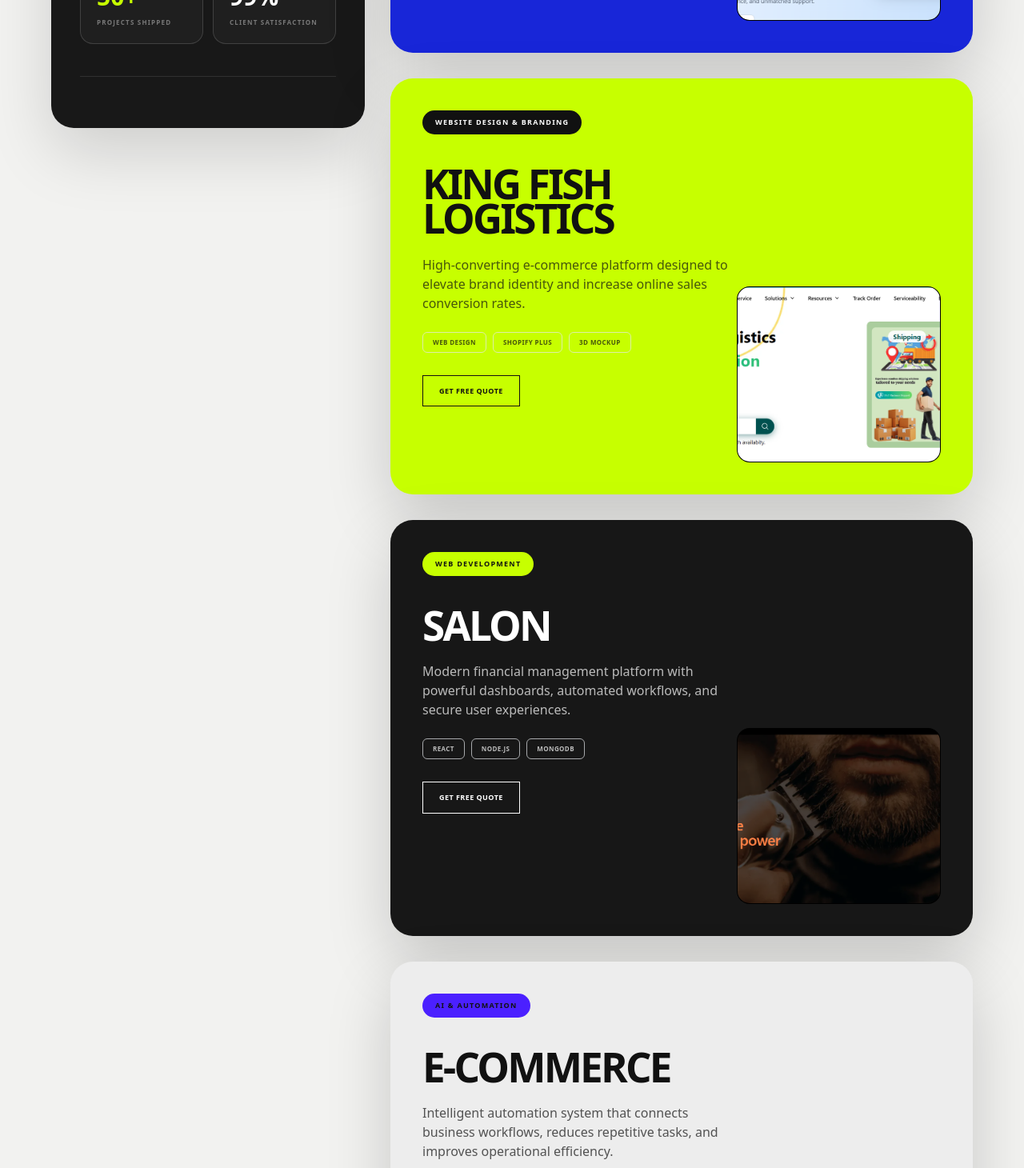
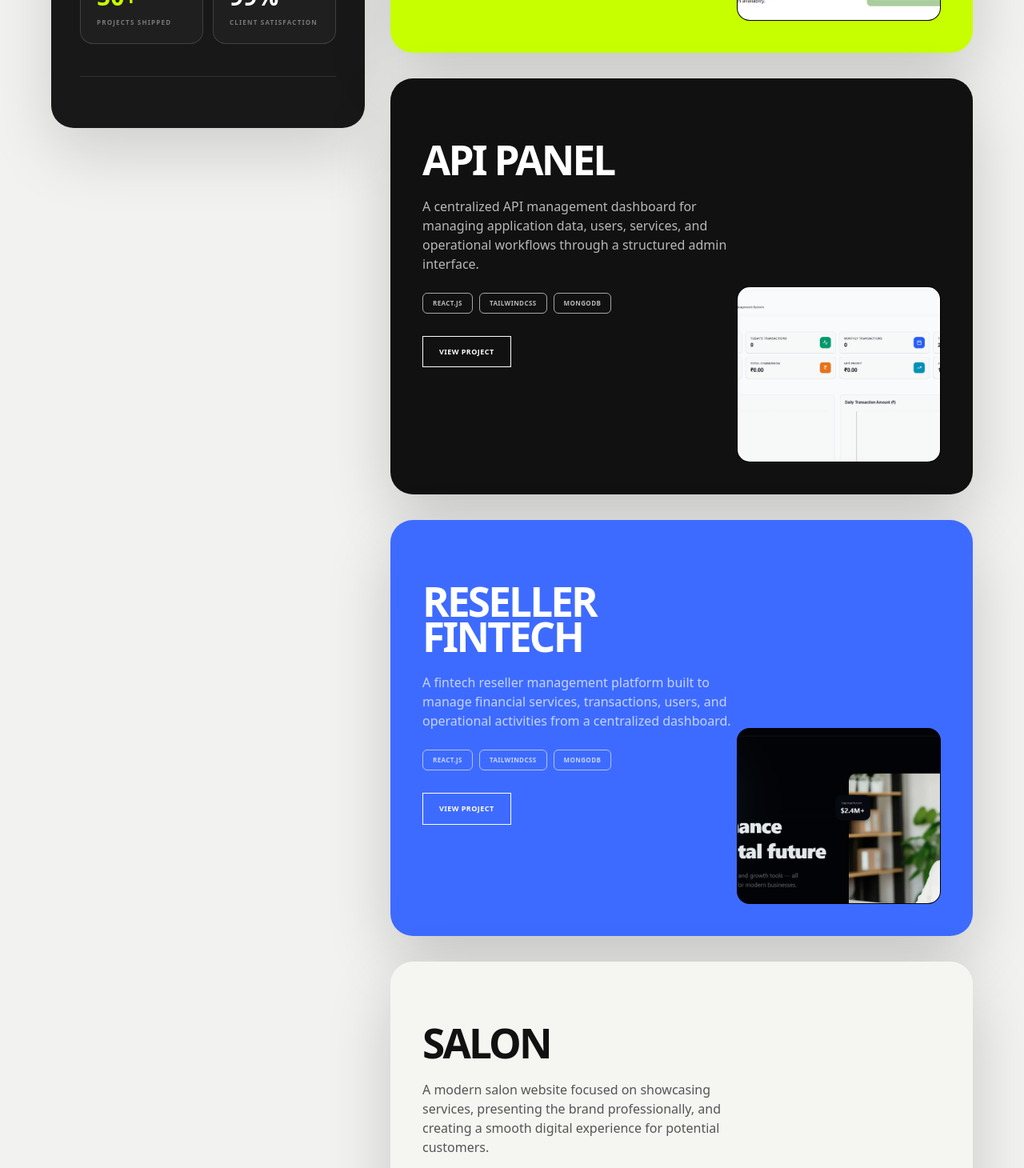
Before and after one commit to AgCode18/Axentra-Labs, a Next.js app: page / in a window 1280 px wide. Shown: the part 6540-8000 px from the top of the page at 80% size. Built offline with nearby package versions, Linux system fonts and the light colour scheme.

Commit message:
feat: update project details and testimonials for improved clarity and branding

```diff
--- a/components/FeaturedWork.tsx
+++ b/components/FeaturedWork.tsx
@@ -10,55 +10,150 @@
 gsap.registerPlugin(ScrollTrigger);
 
 const projects = [
+
   {
-    number: "01 / 04",
-    category: "MVP DEVELOPMENT & SAAS",
-    title: "Loan Management System",
+  title: "King Fish Logistics",
   description:
-      "Scalable MVP built for growth. Automated AI workflows, real-time analytics, and enterprise-ready cloud infrastructure.",
-    tags: ["REACT.JS", "NODE.JS", "MYSQL"],
-    image: "/projects/lmsimage.png",
-    background: "#1826D8",
-    textColor: "#FFFFFF",
-    accent: "#C7FF00",
-  },
-  {
-    number: "02 / 04",
-    category: "WEBSITE DESIGN & BRANDING",
-    title: "King FIsh Logistics",
-    description:
-      "High-converting e-commerce platform designed to elevate brand identity and increase online sales conversion rates.",
+    "A modern logistics website designed to present transportation services, build brand trust, and make it easier for customers to explore and connect with the business.",
   tags: ["WEB DESIGN", "SHOPIFY PLUS", "3D MOCKUP"],
   image: "/projects/logistic.png",
+  href: "https://www.kingfishlogistics.in/",
   background: "#C7FF00",
   textColor: "#111111",
   accent: "#111111",
   accentTextColor: "#FFFFFF",
 },
+
 {
-    number: "03 / 04",
-    category: "WEB DEVELOPMENT",
+  title: "API Panel",
+  description:
+    "A centralized API management dashboard for managing application data, users, services, and operational workflows through a structured admin interface.",
+  tags: ["REACT.JS", "TAILWINDCSS", "MONGODB"],
+  image: "/projects/api.png",
+  href: "https://apipanel.azzunique.cloud/login",
+  background: "#111111",
+  textColor: "#FFFFFF",
+  accent: "#6C4EFF",
+  accentTextColor: "#FFFFFF",
+},
+
+{
+  title: "Reseller Fintech",
+  description:
+    "A fintech reseller management platform built to manage financial services, transactions, users, and operational activities from a centralized dashboard.",
+  tags: ["REACT.JS", "TAILWINDCSS", "MONGODB"],
+  image: "/projects/reseller.png",
+  href: "https://superadmin.bankfipay.com/",
+  background: "#3E6BFF",
+  textColor: "#FFFFFF",
+  accent: "#C7FF00",
+  accentTextColor: "#111111",
+},
+
+{
   title: "Salon",
   description:
-      "Modern financial management platform with powerful dashboards, automated workflows, and secure user experiences.",
+    "A modern salon website focused on showcasing services, presenting the brand professionally, and creating a smooth digital experience for potential customers.",
   tags: ["REACT", "NODE.JS", "MONGODB"],
   image: "/projects/salon.png",
-    background: "#171717",
+  href: "https://salondummy.vercel.app/",
+  background: "#F5F5F2",
+  textColor: "#111111",
+  accent: "#FF6B35",
+  accentTextColor: "#FFFFFF",
+},
+
+{
+  title: "E-Commerce",
+  description:
+    "An e-commerce platform designed to showcase products, simplify online shopping, and provide customers with a clean and responsive purchasing experience.",
+  tags: ["REACT.JS", "TAILWINDCSS", "MONGODB"],
+  image: "/projects/e-comi.png",
+  href: "https://omenterprisesjpr.com/",
+  background: "#6C4EFF",
   textColor: "#FFFFFF",
   accent: "#C7FF00",
+  accentTextColor: "#111111",
 },
+
 {
-    number: "04 / 04",
-    category: "AI & AUTOMATION",
-    title: "E-Commerce",
+  title: "Loan Management System",
   description:
-      "Intelligent automation system that connects business workflows, reduces repetitive tasks, and improves operational efficiency.",
-    tags: ["AI", "AUTOMATION", "EXPRESS"],
-    image: "/projects/e-comi.png",
-    background: "#EDEDED",
+    "A loan management platform for handling customers, loan applications, repayment workflows, financial records, and day-to-day lending operations.",
+  tags: ["REACT.JS", "NODE.JS", "MYSQL"],
+  image: "/projects/lmsimage.png",
+  href: "https://mascotfin.com/",
+  background: "#1826D8",
+  textColor: "#FFFFFF",
+  accent: "#22D3EE",
+  accentTextColor: "#111111",
+},
+
+{
+  title: "Dentoi",
+  description:
+    "A modern dental website designed to showcase dental services, communicate the brand clearly, and provide visitors with an engaging and easy-to-navigate experience.",
+  tags: ["REACT.JS", "TAILWINDCSS", "GSAP"],
+  image: "/projects/dental.png",
+  href: "https://dainteldummy.vercel.app/",
+  background: "#E9F7F5",
   textColor: "#111111",
-    accent: "#4B20FF",
+  accent: "#0F766E",
+  accentTextColor: "#FFFFFF",
 },
+
+{
+  title: "Latte Laven Cafe",
+  description:
+    "A visually rich cafe website created to showcase the cafe's brand, menu, atmosphere, and offerings through an engaging digital experience.",
+  tags: ["REACT.JS", "TAILWINDCSS", "MONGODB"],
+  image: "/projects/P-3.png",
+  href: "https://cafedummy.vercel.app/",
+  background: "#F3E8D0",
+  textColor: "#2B2118",
+  accent: "#8B5E34",
+  accentTextColor: "#FFFFFF",
+},
+
+{
+  title: "Quirk",
+  description:
+    "A health and fitness platform that helps users set realistic goals, track their progress, and build consistent habits through a simple and engaging experience.",
+  tags: ["REACT.JS", "TAILWINDCSS", "MONGODB"],
+  image: "/projects/p-1.png",
+  href: "https://gymdummy.vercel.app/",
+  background: "#DDF7E8",
+  textColor: "#10251A",
+  accent: "#16A34A",
+  accentTextColor: "#FFFFFF",
+},
+
+// {
+//   title: "Travel Bug",
+//   description:
+//     "An immersive travel platform designed to inspire exploration through destination-focused content, interactive sections, and smooth animations.",
+//   tags: ["REACT.JS", "TAILWINDCSS", "MONGODB", "FIGMA"],
+//   image: "/projects/e-comi.png",
+//   href: "https://cozy-llama-cc3aa2.netlify.app/",
+//   background: "#DFF4FF",
+//   textColor: "#10212B",
+//   accent: "#0284C7",
+//   accentTextColor: "#FFFFFF",
+// },
+
+{
+  title: "Real Estate",
+  description:
+    "A modern real estate website designed to showcase properties clearly and provide users with a clean, intuitive experience for exploring available listings.",
+  tags: ["NEXT.JS", "TAILWINDCSS", "FIGMA"],
+  image: "/projects/realstate.png",
+  href: "https://real-estate-phi-blond.vercel.app/",
+  background: "#EFEAFF",
+  textColor: "#20173A",
+  accent: "#7C3AED",
+  accentTextColor: "#FFFFFF",
+},
+
 ];
 
 export default function FeaturedWork() {
@@ -259,7 +354,7 @@
 
           {projects.map((project, index) => (
             <article
-              key={project.number}
+              // key={project.number}
               className="work-card sticky top-24 mb-8 min-h-[480px] overflow-hidden rounded-[28px] shadow-[0_30px_80px_rgba(0,0,0,0.18)] md:min-h-[520px]"
               style={{
                 backgroundColor: project.background,
@@ -274,15 +369,6 @@
                   ================================================= */}
 
                 <div className="flex items-start justify-between gap-4">
-                    <span
-                      className="rounded-full px-4 py-2 text-[9px] font-black uppercase tracking-[0.14em]"
-                      style={{
-                        backgroundColor: project.accent,
-                        color: project.accentTextColor ?? "#111111",
-                      }}
-                    >
-                      {project.category}
-                    </span>
 
                   <span className="text-sm font-black opacity-40 md:text-lg">
                     {/* {project.number} */}
@@ -319,10 +405,11 @@
 
 
                   <Link
-                        href="#contact"
+                    href={project.href}
+                    target="_self"
                     className="mt-7 inline-flex items-center gap-3 border border-current px-5 py-3 text-[9px] font-black uppercase tracking-wider transition-all duration-300 hover:bg-black hover:text-white"
                   >
-                        Get free quote
+                    View project
                   </Link>
 
                 </div>
--- a/components/Process.tsx
+++ b/components/Process.tsx
@@ -12,48 +12,74 @@
     number: "01",
     title: "Discover",
     description:
-      "We understand your business, users, goals and technical requirements before writing a single line of code.",
+      "We start by understanding your business, target audience, goals, existing challenges, and product requirements. This gives us a clear foundation before design or development begins.",
     points: [
       "Business & product goals",
-      "User requirements",
-      "Technical planning",
-      "Project roadmap",
+      "Target audience & user needs",
+      "Feature & functionality planning",
+      "Technical requirements",
+      "Competitor & market research",
+      "Project scope & roadmap",
     ],
   },
+
   {
     number: "02",
     title: "Design",
     description:
-      "We turn the product strategy into a clear, intuitive and conversion-focused user experience.",
+      "We turn the strategy into a clear and engaging digital experience. Every screen, interaction, and user flow is designed around usability, brand identity, and business objectives.",
     points: [
-      "User flows",
-      "Wireframes",
-      "UI design",
+      "User journeys & flows",
+      "Wireframes & information architecture",
+      "UI/UX design",
+      "Brand-aligned visual system",
       "Responsive layouts",
+      "Interactive prototypes",
     ],
   },
+
   {
     number: "03",
     title: "Develop",
     description:
-      "We build the product using modern technologies with a focus on performance, scalability and maintainability.",
+      "Once the experience is approved, we build the product using modern technologies and clean development practices. We focus on performance, security, scalability, and maintainable code.",
     points: [
       "Frontend development",
-      "Backend & APIs",
+      "Backend & API development",
       "Database architecture",
+      "Third-party integrations",
+      "Authentication & security",
       "Testing & optimization",
     ],
   },
+
   {
     number: "04",
     title: "Launch",
     description:
-      "We deploy, test and optimize the product so it is ready for real users and real business growth.",
+      "We take the finished product from development to production, making sure everything works reliably across devices and environments before it reaches your users.",
     points: [
       "Production deployment",
-      "Performance testing",
-      "Analytics setup",
-      "Post-launch support",
+      "Domain & hosting setup",
+      "Performance optimization",
+      "Cross-device testing",
+      "Analytics & tracking setup",
+      "Final QA & bug fixing",
+    ],
+  },
+
+  {
+    number: "05",
+    title: "Grow",
+    description:
+      "Launching is only the beginning. We continue improving the product based on real user feedback, performance data, and changing business requirements.",
+    points: [
+      "Post-launch monitoring",
+      "Bug fixes & maintenance",
+      "Feature improvements",
+      "Performance optimization",
+      "User feedback analysis",
+      "Ongoing technical support",
     ],
   },
 ];
--- a/components/Testimonials.tsx
+++ b/components/Testimonials.tsx
@@ -19,74 +19,82 @@
   {
     id: 1,
     quote:
-      "Axentra understood what we wanted and turned the idea into a clean, functional product without unnecessary complexity.",
-    name: "Client Name",
-    role: "Founder, Company",
-    initials: "CN",
+      "Axentra understood what we needed and turned our idea into a clean, professional website that feels much more aligned with our brand.",
+    name: "Rahul Sharma",
+    role: "Founder, King Fish Logistics",
+    initials: "RS",
   },
+
   {
     id: 2,
     quote:
-      "The development process was straightforward, fast and transparent. The final product was much better than what we initially imagined.",
-    name: "Client Name",
-    role: "Business Owner",
-    initials: "CN",
+      "The development process was smooth and straightforward. The dashboard is clean, responsive, and much easier for our team to work with.",
+    name: "Aman Gupta",
+    role: "Product Manager, API Panel",
+    initials: "AG",
   },
+
   {
     id: 3,
     quote:
-      "From the initial concept to deployment, everything was handled with a strong focus on performance and user experience.",
-    name: "Client Name",
-    role: "Product Lead",
-    initials: "CN",
+      "The team understood the fintech workflow quickly and built a platform that makes managing users, transactions, and operations much more organized.",
+    name: "Vikram Mehta",
+    role: "Founder, Reseller Fintech",
+    initials: "VM",
   },
+
   {
     id: 4,
     quote:
-      "The team brought our idea to life with a strong understanding of both design and development. Everything felt polished and intentional.",
-    name: "Client Name",
-    role: "Startup Founder",
-    initials: "CN",
+      "Axentra gave our salon a modern digital presence that represents our brand much better and makes it easier for customers to explore our services.",
+    name: "Neha Sharma",
+    role: "Owner, Salon",
+    initials: "NS",
   },
+
   {
     id: 5,
     quote:
-      "What stood out most was the attention to detail. The product feels fast, modern and incredibly easy to use.",
-    name: "Client Name",
-    role: "CEO, Company",
-    initials: "CN",
+      "The website looks modern and works smoothly across devices. The overall shopping experience feels much cleaner and easier for our customers.",
+    name: "Mohit Agarwal",
+    role: "Director, O.M. Enterprises",
+    initials: "MA",
   },
+
   {
     id: 6,
     quote:
-      "Axentra helped us move from an early concept to a working product much faster than we expected.",
-    name: "Client Name",
-    role: "Product Manager",
-    initials: "CN",
+      "The loan management system helped us bring different operational processes into one structured platform. The overall workflow is much easier to manage now.",
+    name: "Rohit Jain",
+    role: "Operations Head, Mascot Fin",
+    initials: "RJ",
   },
+
   {
     id: 7,
     quote:
-      "The communication throughout the project was excellent. We always knew what was happening and what came next.",
-    name: "Client Name",
-    role: "Founder, Startup",
-    initials: "CN",
+      "The website has a clean visual identity and smooth interactions. The final result feels modern, polished, and easy for visitors to navigate.",
+    name: "Arjun Verma",
+    role: "Founder, Dentoi",
+    initials: "AV",
   },
+
   {
     id: 8,
     quote:
-      "They focused on solving the actual business problem instead of adding unnecessary features. That made a huge difference.",
-    name: "Client Name",
-    role: "Business Owner",
-    initials: "CN",
+      "The website captures the personality of our cafe really well. The design makes our menu and brand experience much more engaging for customers.",
+    name: "Priya Agarwal",
+    role: "Owner, Latte Laven Cafe",
+    initials: "PA",
   },
+
   {
     id: 9,
     quote:
-      "A strong combination of design, performance and development expertise. We would absolutely work with them again.",
-    name: "Client Name",
-    role: "Founder, Company",
-    initials: "CN",
+      "The platform provides a simple and engaging experience for setting fitness goals and building healthier habits without making things complicated.",
+    name: "Karan Singh",
+    role: "Founder, Quirk",
+    initials: "KS",
   },
 ];
 
@@ -344,15 +352,13 @@
                 className={`
                   testimonial-column
                   overflow-hidden
-                  ${
-                    columnIndex === 1
-                      ? "hidden md:block"
-                      : ""
+                  ${columnIndex === 1
+                    ? "hidden md:block"
+                    : ""
                   }
-                  ${
-                    columnIndex === 2
-                      ? "hidden lg:block"
-                      : ""
+                  ${columnIndex === 2
+                    ? "hidden lg:block"
+                    : ""
                   }
                 `}
               >
```
Lines whose indentation alone changed are shown as unchanged.
